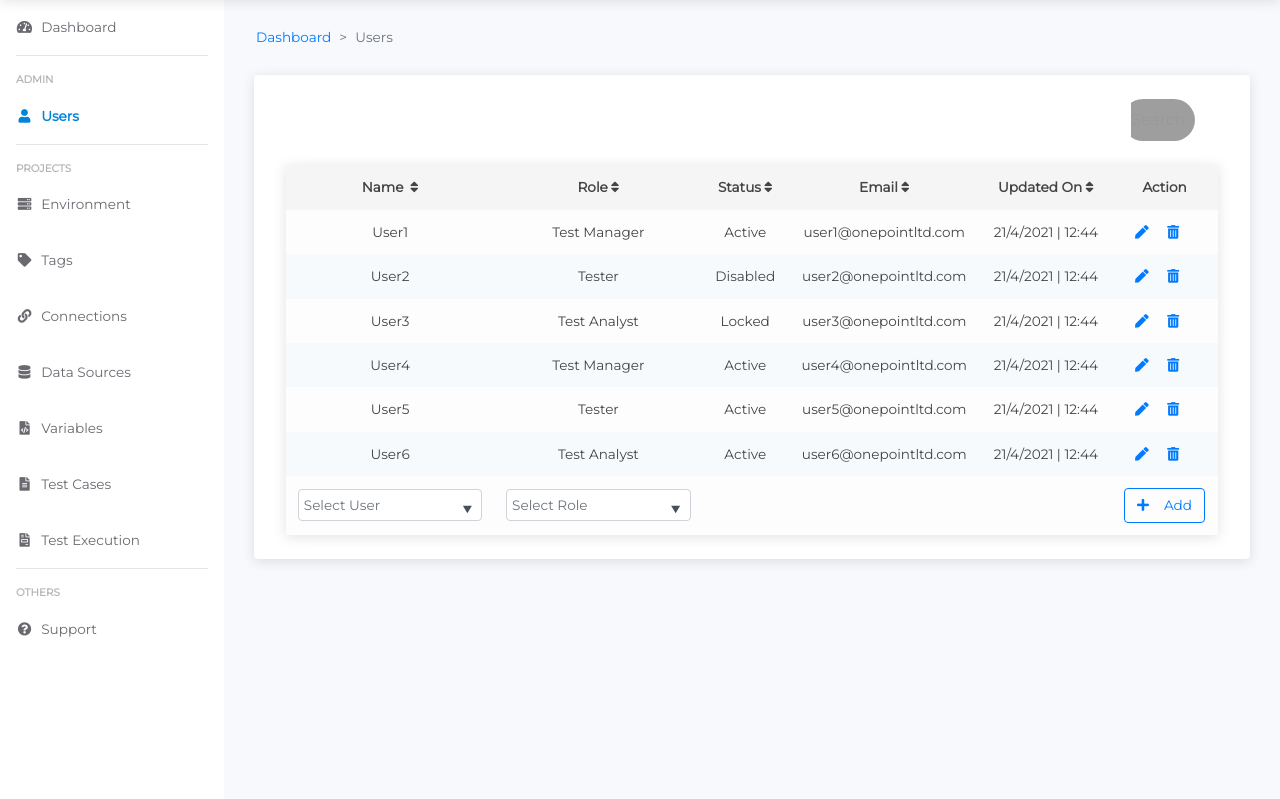
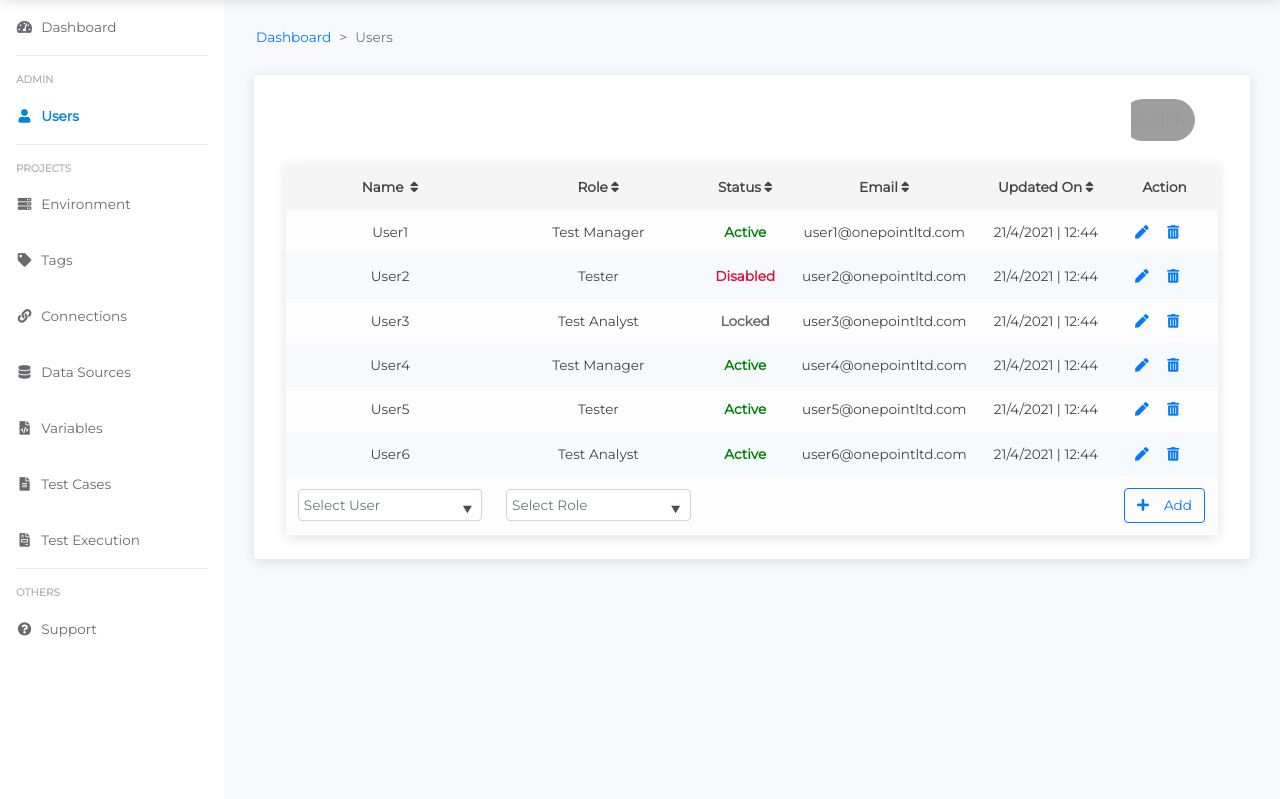
Before and after one commit to ablessy03/TestFramework, a PHP site: page /users.html in a window 1280 px wide. Shown: the part 55-854 px from the top of the page. Run offline with PHP 8.4, Linux system fonts and the light colour scheme; some libraries are stand-ins or nearby versions; grey boxes are pictures that could not be loaded.

Commit message:
Update style.css

```diff
--- a/css/style.css
+++ b/css/style.css
@@ -619,6 +619,19 @@ input::-webkit-calendar-picker-indicator {
 	padding-left: 0px;
 }
 
+.activeUser{
+	color: green;
+	font-weight: bold;
+}
+.lockedUser{
+	color: dimgrey;
+	font-weight: bold;
+}
+.disabledUser{
+	color: crimson;
+	font-weight: bold;
+}
+
 /* width */
 ::-webkit-scrollbar {
   width: 9px;
```
